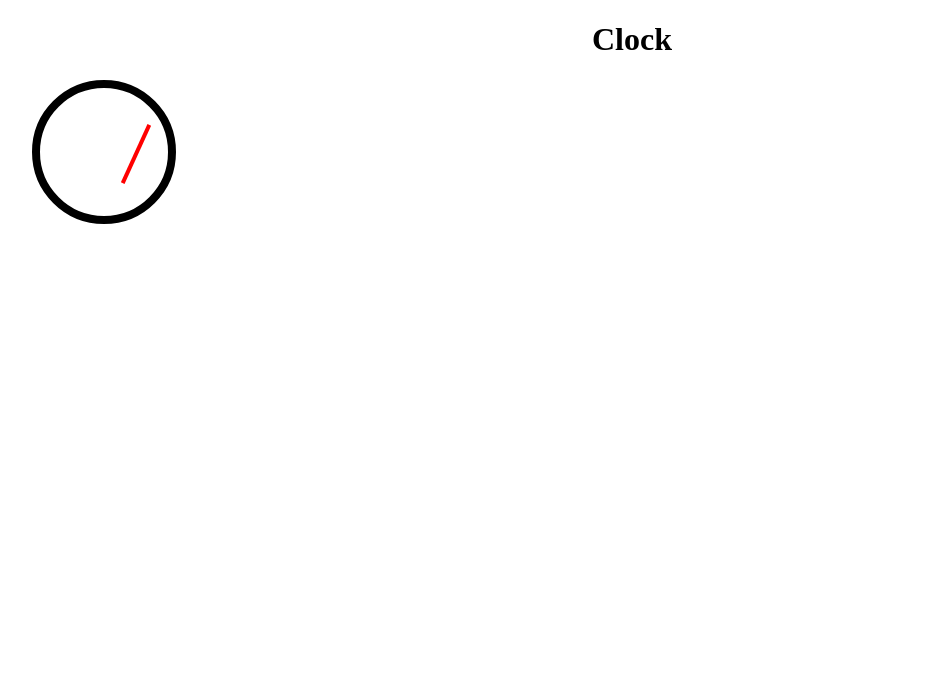
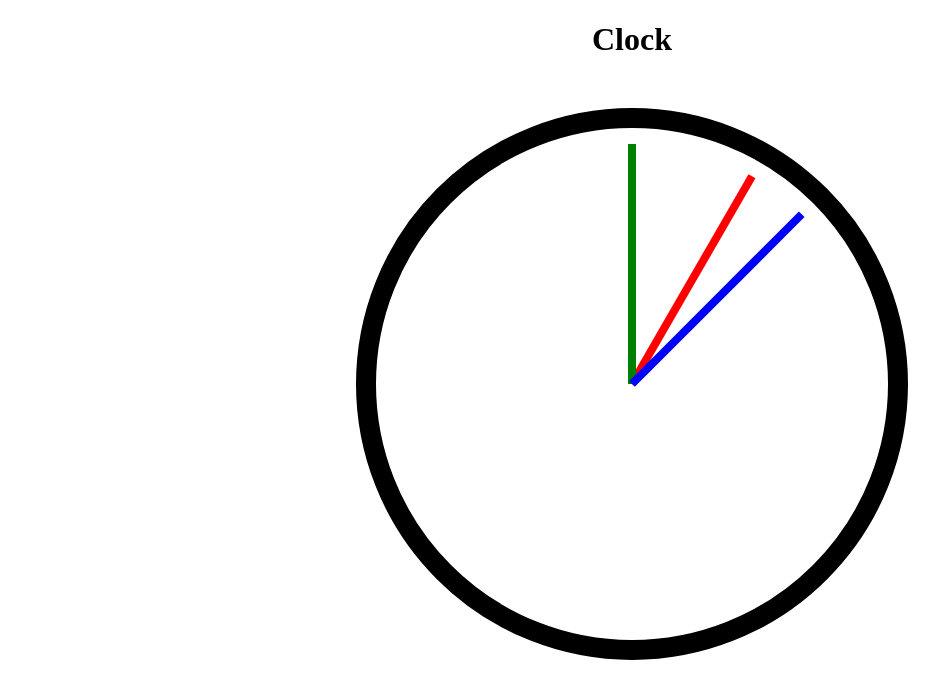
Before and after one commit to gordon2012/clock, a website: page src/index.html in a window 1280 px wide. Shown: the whole page, without its empty margins (8-947 px from the left). Drawn offline with Linux system fonts and the light colour scheme.

Commit message:
Implement clock (Closes #1)

```diff
--- a/src/index.html
+++ b/src/index.html
@@ -10,15 +10,13 @@
     <body>
         <h1>Clock</h1>
 
-
         <div class="clock">
-
-
-            <div class="seconds"></div>
-
+            <div class="clock-face">
+                <div class="seconds hand"></div>
+                <div class="minutes hand"></div>
+                <div class="hour hand"></div>
+            </div>
         </div>
-
-
 
         <script src="script.js"></script>
     </body>
--- a/src/script.js
+++ b/src/script.js
@@ -1,23 +1,20 @@
-console.log('hello, clock');
-
-////////
-// WIP: From codepen -> http://codepen.io/gordon2012/pen/001370332f2ad691dde22c4cc190dcbc
-// Will definately need to grab some css
-//
-
 function updateTime(e) {
   const now = new Date();
 
-  const seconds =  now.getSeconds() == 0 ? 60 : now.getSeconds();
-  const secdeg = (((seconds / 60) * 360) + 90);
+  const seconds =  now.getSeconds();
+  const secDeg = (((seconds / 60) * 360) + 90);
+  document.querySelector('.seconds').style.transform = `rotate(${secDeg}deg)`;
 
-  console.log(seconds, secdeg);
+  const minutes = now.getMinutes();
+  const minDeg = minutes / 60 * 360 + 90;
+  document.querySelector('.minutes').style.transform = `rotate(${minDeg}deg)`;
 
-  document.querySelector('.seconds').style.transform = `rotate(${secdeg}deg)`;
+  const hour = now.getHours();
+  const hourDeg = hour / 24 * 360 + 90;
+  document.querySelector('.hour').style.transform = `rotate(${hourDeg}deg)`;
+
+  // console.log(`${hour}:${minutes}:${seconds} | ${hourDeg} ${minDeg} ${secDeg}`);
 }
 
 updateTime();
 window.setInterval(updateTime, 1000);
-
-//
-////////
--- a/src/style.css
+++ b/src/style.css
@@ -3,39 +3,38 @@ h1 {
 }
 
 .clock {
-    /*background: red;*/
+    width: 30rem;
+    height: 30rem;
+    border: 20px solid black;
+    border-radius: 50%;
+    margin: 50px auto;
+    position: relative;
+    padding: 16px;
+}
 
-
-    border: 8px solid black;
-    border-radius: 50%;
-
-    width: 128px;
-    height: 128px;
-
-    /*margin: 16px auto 0;*/
-    margin: 0 8px 16px 32px
+.clock-face {
+    width: 100%;
+    height: 100%;
+    transform: translateY(-4px);
 }
 
 .hand {
-
+    position: absolute;
+    height: 8px;
+    width: 50%;
+    top: 50%;
+    transform-origin: 100%;
+    transition: all 0.05s;
 }
 
 .seconds {
     background: red;
-
-    height: 4px;
-    width: 50%;
-
-    margin: 50%;
-
-    transition: 1s;
-
-
-
 }
 
-.seconds:hover {
-    transform-origin: 10px;
-    transform: rotate(180deg);
+.minutes {
+    background: green;
+}
 
+.hour {
+    background: blue;
 }
```
